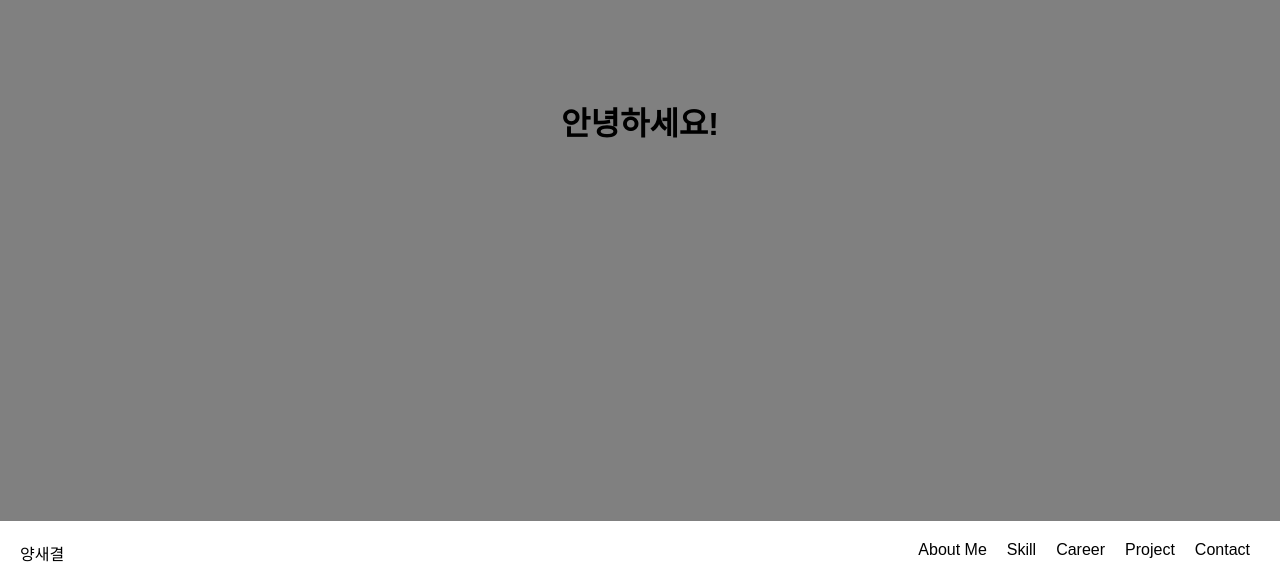
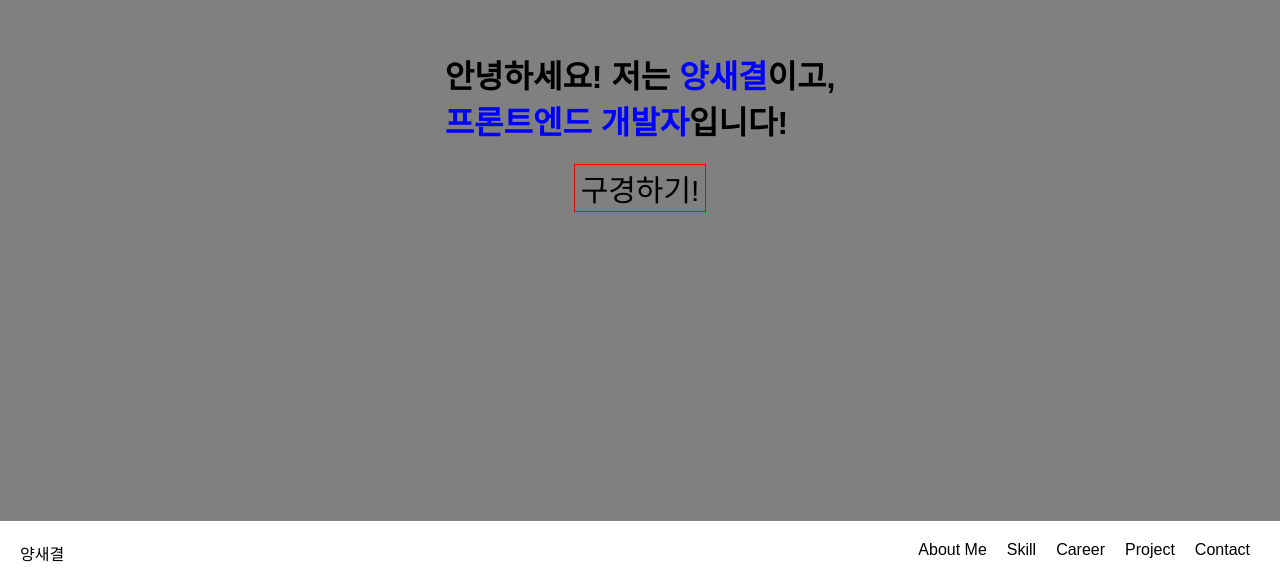
Before and after one commit to YangSaekyul/resume, a React (Create React App) app: page / in a window 1280 px wide. Shown: the part 279-864 px from the top of the page. Built offline with nearby package versions, Linux system fonts and the light colour scheme.

Commit message:
홈 화면

```diff
--- a/src/App.js
+++ b/src/App.js
@@ -1,4 +1,4 @@
-import FullScreen from "./components/FullScreen";
+import Home from "./components/Home";
 import Header from "./components/header/Header";
 
 import { createGlobalStyle } from "styled-components";
@@ -19,7 +19,7 @@ function App() {
   return (
     <div className="App">
       <GlobalStyle />
-      <FullScreen />
+      <Home />
       <Header />
     </div>
   );
--- /dev/null
+++ b/src/components/Button.js
@@ -0,0 +1,7 @@
+import styled from "styled-components";
+
+export const MoveButton = styled.button`
+  background-color: transparent;
+  border: 1px solid red;
+  font-size: 30px;
+`;
--- a/src/components/FullScreen.js
+++ /dev/null
@@ -1,22 +0,0 @@
-import styled from "styled-components";
-
-const Container = styled.div`
-  width: 100%;
-  height: 100vh;
-  background-color: gray;
-  display: flex;
-  justify-content: center;
-  align-items: center;
-`;
-
-function FullScreen() {
-  return (
-    <>
-      <Container>
-        <h1>안녕하세요!</h1>
-      </Container>
-    </>
-  );
-}
-
-export default FullScreen;
--- /dev/null
+++ b/src/components/Home.js
@@ -0,0 +1,33 @@
+import styled from "styled-components";
+import { MoveButton } from "./Button";
+
+const Container = styled.div`
+  width: 100%;
+  height: 100vh;
+  background-color: gray;
+  display: flex;
+  justify-content: center;
+  align-items: center;
+  flex-direction: column;
+`;
+
+const Name = styled.span`
+  color: blue;
+`;
+
+function Home() {
+  return (
+    <>
+      <Container>
+        <h1>
+          안녕하세요! 저는 <Name>양새결</Name>이고,
+          <br />
+          <Name>프론트엔드 개발자</Name>입니다!
+        </h1>
+        <MoveButton>구경하기!</MoveButton>
+      </Container>
+    </>
+  );
+}
+
+export default Home;
```
